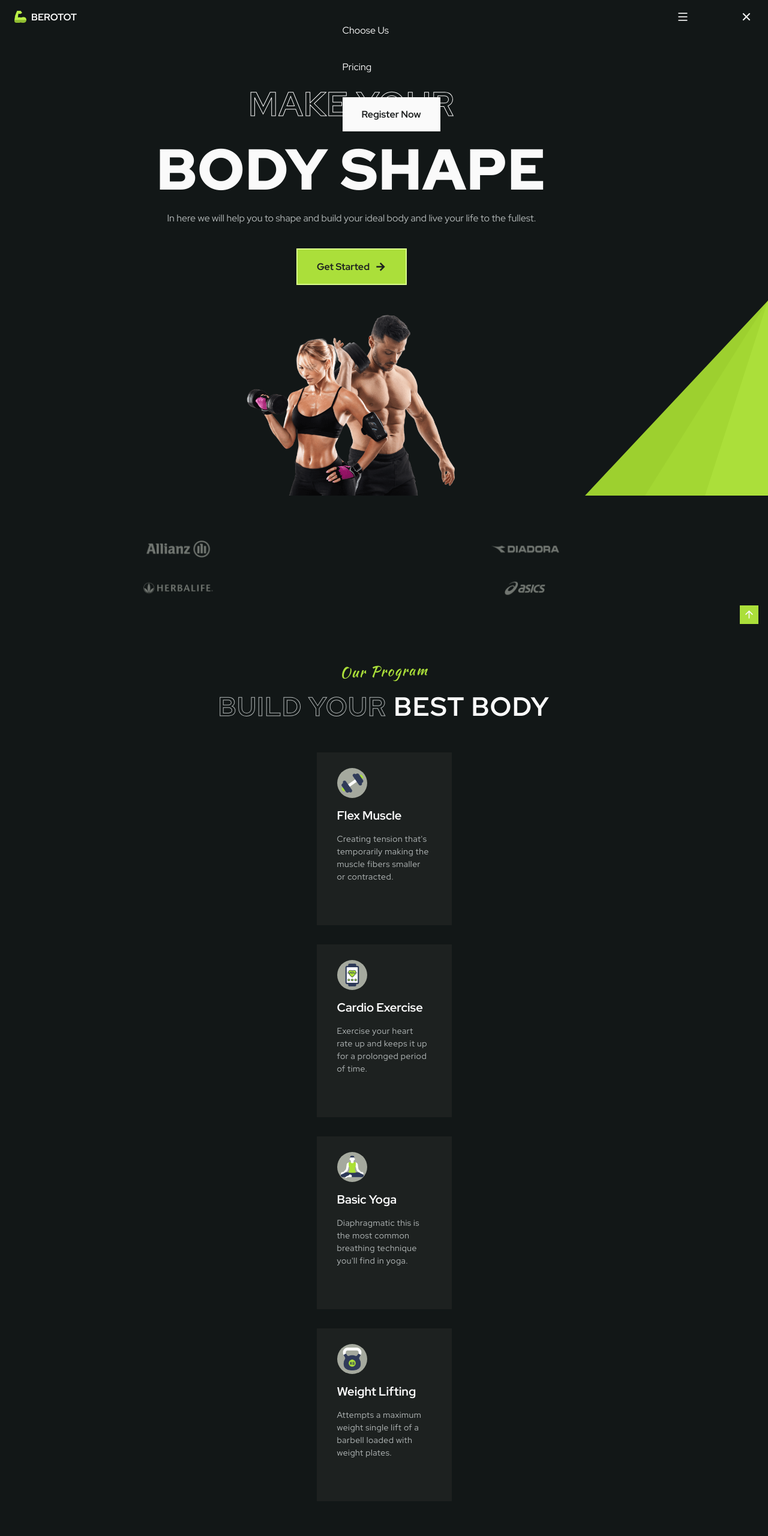
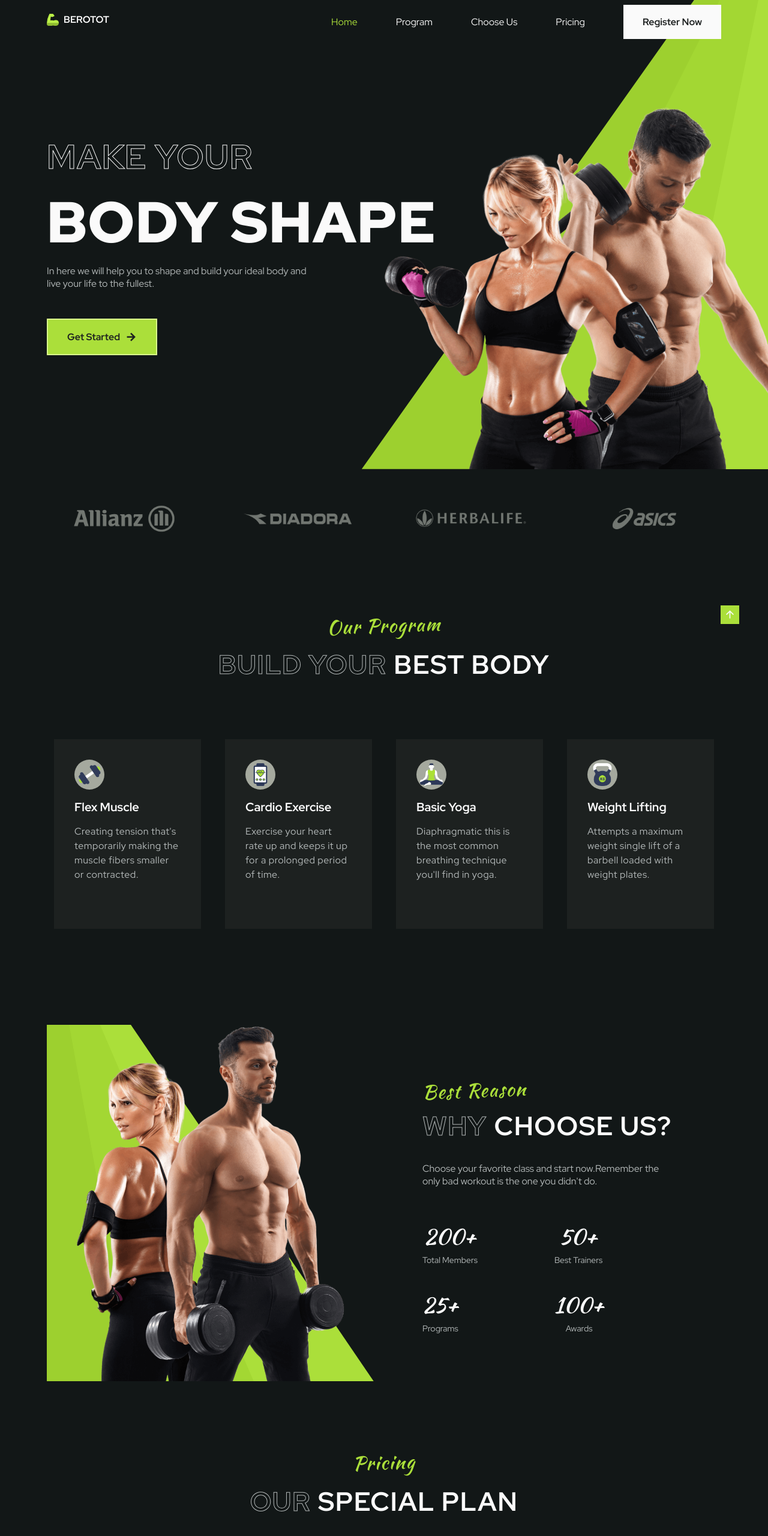
Before and after one commit to TanviSharma2104/Frontend_project1, a plain HTML site: page index.html in a window 1280 px wide. Shown: the top 2560 px of the page at 60% size. Drawn offline with nearby package versions, Linux system fonts and the light colour scheme.

Commit message:
scroll animation added

```diff
--- a/assets/css/styles.css
+++ b/assets/css/styles.css
@@ -818,9 +818,346 @@ img {
 
 /*BREAKPOINTS */
 /* For small devices */
+@media screen and (max-width:340px){
+  .container{
+    margin-left: 1rem;
+    margin-right: 1rem;
+  }
 
+  .section__titles{
+    flex-direction: column;
+    row-gap: .25rem;
+  }
+
+  .home__triangle,
+  .choose__triangle{
+    height: 255px;
+  }
+
+  .home__triangle-3,
+  .choose__triangle-1{
+    width: 260px;
+  }
+
+  .choose__img{
+    width: 195px;
+  }
+
+  .pricing__container{
+    grid-template-columns: 250px;
+  }
+
+  .pricing__card{
+    padding: 1.5rem;
+  }
+
+  .footer__content{
+    grid-template-columns: 1fr;
+  }
+}
 
 /* For medium devices */
 
+@media screen and (min-width: 768px){
+  .nav__menu{
+    width: 50%;
+  }
+
+  .home__container,
+  .choose__container{
+    grid-template-columns: repeat(2,1fr);
+    align-items: center;
+  }
+
+  .home__data,
+  .choose__content .section__data,
+  .choose__description,
+  .calculate__description{
+    text-align: initial;
+  }
+
+  .logos__container{
+    grid-template-columns: repeat(4,1fr);
+  }
+
+  .program__container{
+    grid-template-columns: repeat(2,225px);
+    gap:2.5rem;
+  }
+
+
+  .choose__content{
+    order: 1;
+  }
+
+  .choose__data{
+    justify-items: flex-start;
+  }
+
+  .choose__content .section__titles,
+  .calculate__content .section__titles{
+    justify-content: initial;
+  }
+
+  .pricing__container{
+    grid-template-columns: repeat(2,285px);
+    gap: 2.5rem;
+  }
+
+  .calculate__container{
+    grid-template-columns: 1fr .8fr;
+    align-items: center;
+  }
+
+  .calculate__form{
+    grid-template-columns: repeat(2,1fr);
+    column-gap: 1.5rem;
+  }
+
+  .calculate__form .button{
+    grid-column: 1/3;
+  }
+
+  .footer__container{
+    grid-template-columns: repeat(2,max-content);
+    justify-content: space-between;
+  }
+
+  .footer__content{
+    grid-template-columns: repeat(3,max-content);
+  }
+
+}
+
 
 /* For large devices */
+
+@media screen and (min-width:1023px){
+  .nav{
+    height: calc(var(--header-height)+2rem);
+  }
+
+  .nav__menu{
+    width: initial;
+
+  }
+
+  .nav__toggle,
+  .nav__close{
+    display: none;
+  }
+
+  .nav__list{
+    flex-direction: row;
+    padding: 0;
+    align-items: center;
+    column-gap: 4rem;
+    padding-top: .5rem;
+
+  }
+
+  .section{
+    padding: 7rem 0 0;
+  }
+
+  .section__subtitle{
+    font-size: 2rem;
+  }
+
+  .home__container{
+    grid-template-columns: repeat(2,max-content);
+    align-items: initial;
+  }
+
+  .home__title{
+    margin: .75rem 0 1 1.25rem;
+  }
+
+  .home__description{
+    width: 445px;
+    margin-bottom: 3rem;
+  }
+
+  .home__img{
+    width: 550px;
+    transform: translateX(-6rem);
+  }
+
+  .home__triangle{
+    height: 700px;
+  }
+  .home__triangle-1{
+    width: 145px;
+  }
+
+  .home__triangle-2{
+    width: 345px;
+  }
+
+  .home__triangle-3{
+    width: 545px;
+  }
+
+  .logos{
+    padding: 3.5rem 0 1rem ;
+  }
+
+  .logos__img{
+    width: 190px;
+  }
+
+  .choose__overflow{
+    overflow: hidden;
+  }
+
+  .choose__img{
+    width: 350px;
+  }
+
+  .choose__triangle{
+    height: 700px;
+  }
+
+  .choose__triangle-1{
+    width: 545px;
+  }
+
+  .choose__triangle-2{
+    width: 345px;
+  }
+
+  .choose__triangle-3{
+    width: 145px;
+  }
+
+  .footer{
+    padding-bottom: 3rem;
+  }
+
+  .footer__form{
+    flex-direction: row;
+  }
+
+  .footer__content{
+    column-gap: 5rem;
+  }
+
+  .footer__group{
+    grid-template-columns: repeat(2,max-content);
+    justify-content: space-between;
+    margin-top: 7rem;
+  }
+
+  .footer__social{
+    order: 1;
+  }
+
+}
+
+@media screen and (min-width: 1150px){
+  .container{
+    margin-left:auto ;
+    margin-right:auto ;
+  }
+
+  .home__data{
+    padding-top: 3rem;
+  }
+
+  .home__images{
+    transform: translateX(-9rem);
+    /* can comment this */
+  }
+
+  .home__img{
+    width: 700px;
+    transform: translateX(2rem);
+
+  }
+
+  .home__triangle{
+    height: 995px;
+
+  }
+
+  .home__triangle-1{
+    width: 205px;
+  }
+
+  .home__triangle-2{
+    width: 505px;
+  }
+
+  .home__triangle-3{
+    width: 705px;
+  }
+
+  .program__container{
+    grid-template-columns: repeat(4,245px);
+    padding: 3rem 0;
+  }
+
+  .program__card{
+    padding: 2rem;
+
+  }
+
+  .program__description{
+    font-size: var(--normal-font-size);
+  }
+
+  .choose__container{
+    column-gap: 8rem;
+  }
+
+  .choose__img{
+    width: 450px;
+    margin: 0 0 0 auto;
+  }
+
+  .choose__triangle{
+    height: 800px;
+  }
+
+  .choose__images{
+    position: relative;
+  }
+
+  .choose__data{
+    grid-template-columns: repeat(2,max-content);
+    gap: 2.5rem 8rem;
+  }
+
+  .choose__description{
+    width: 418px;
+    margin-bottom: 3.5rem;
+  }
+
+  .pricing__container{
+    padding-top: 3rem;
+    grid-template-columns: repeat(3,320px);
+  }
+
+  .pricing__card{
+    padding: 2rem 3.5rem;
+    row-gap: 2.5rem;
+  }
+
+  .calculate__description{
+    width: 415px;
+  }
+
+  .calculate__form{
+    width: 505px;
+  }
+
+  .calculate__img{
+    width: 300px;
+  }
+
+  .scrollup{
+    right: 3rem;
+  }
+
+
+}
--- a/assets/js/main.js
+++ b/assets/js/main.js
@@ -35,7 +35,7 @@ const scrollHeader=()=>{
 window.addEventListener('scroll',scrollHeader)
 
 
-/*=============== SCROLL SECTIONS ACTIVE LINK ===============*/
+/*SCROLL SECTIONS ACTIVE LINK*/
 
 const sections=document.querySelectorAll('section[id]');
 
@@ -66,7 +66,20 @@ const scrollUp=()=>{
 }
 
 window.addEventListener('scroll',scrollUp);
+
 /*=============== SCROLL REVEAL ANIMATION ===============*/
+const sr=ScrollReveal({
+    origin:'top',
+    distance:'60px',
+    duration:2500,
+    delay:400,
+})
+
+sr.reveal(`.home__data,.footer__container,.footer__group`);
+sr.reveal(`.home__img`,{delay:700, origin:'bottom'});
+sr.reveal(`.logos__img, .program__card, .pricing__card`,{interval:100});
+sr.reveal(`.choose__img, .calculate__content`,{origin:'left'});
+sr.reveal(`.choose__content, .calculate__img`,{origin:'right'});
 
 
 /*CALCULATE JS */
--- a/index.html
+++ b/index.html
@@ -468,7 +468,7 @@
         </a>
 
         <!--=============== SCROLLREVEAL ===============-->
-        <script src=""></script>
+        <script src="assets/js/scrollreveal.min.js"></script>
 
         <!-- EMAIL JS -->
         <script type="text/javascript" src="https://cdn.jsdelivr.net/npm/@emailjs/browser@3/dist/email.min.js"></script>
```
